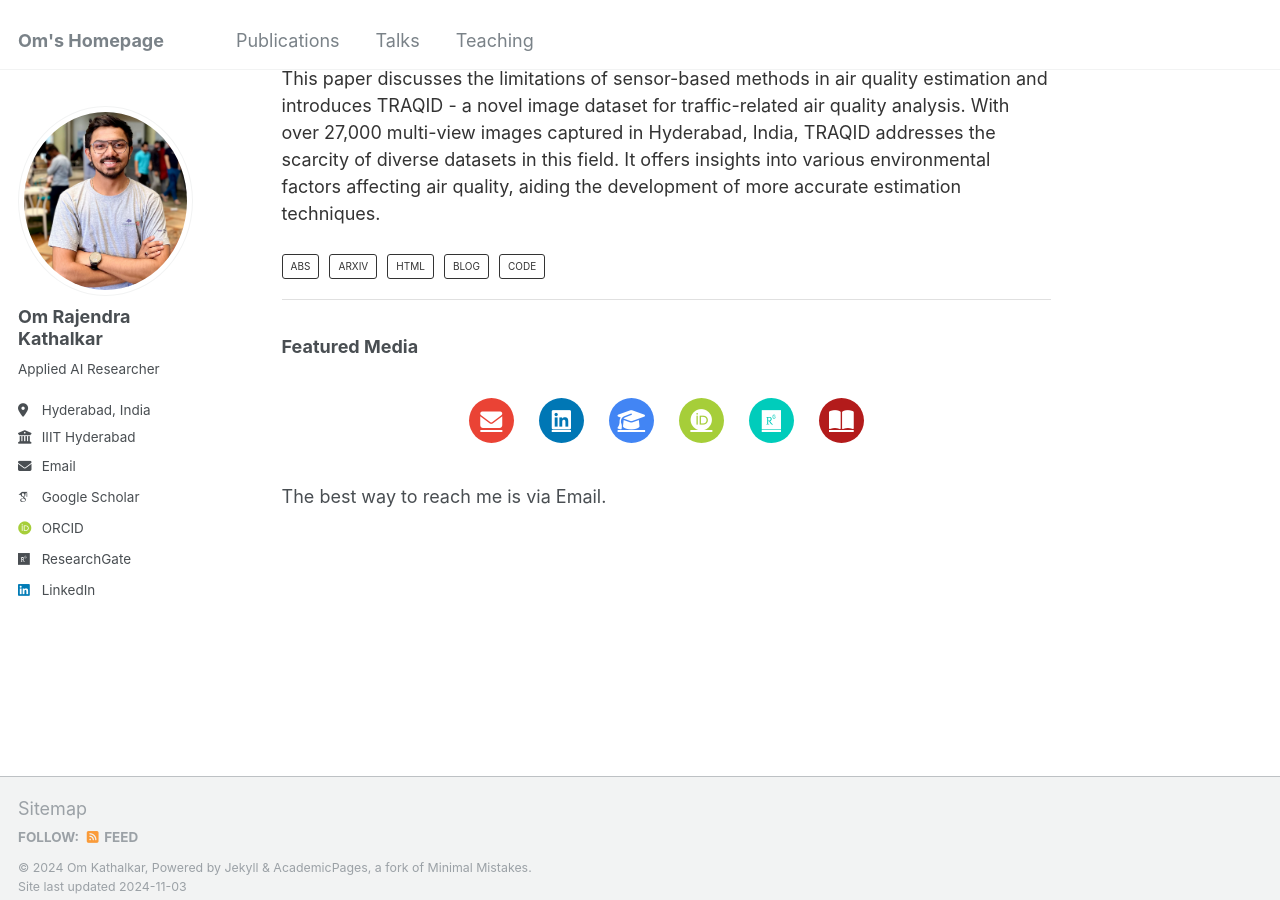
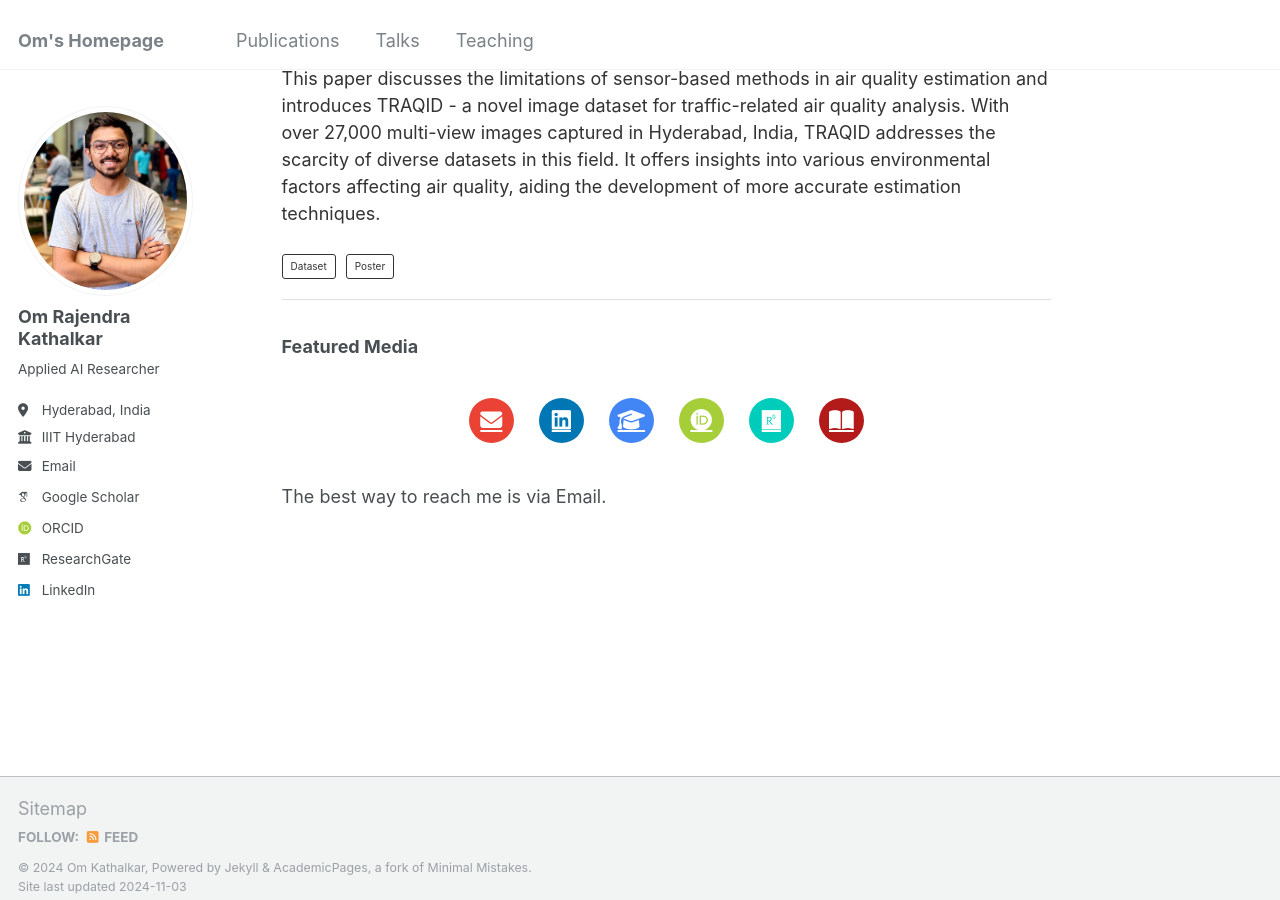
Before and after one commit to omkathalkar/omkathalkar, a Jekyll site: the page built from _pages/about.md, in a window 1280 px wide and 900 px high, scrolled down 1384 px. Built offline with Jekyll 4.4.1, drawn with Linux system fonts in a browser that asks for light colours; some web fonts are replaced.

Commit message:
Update about.md

```diff
--- a/_pages/about.md
+++ b/_pages/about.md
@@ -122,11 +122,8 @@ diverse datasets in this field. It offers insights into various environmental fa
 development of more accurate estimation techniques.
       </p>
       <div class="publication-links">
-        <a href="#" class="button">ABS</a>
-        <a href="#" class="button">ARXIV</a>
-        <a href="#" class="button">HTML</a>
-        <a href="#" class="button">BLOG</a>
-        <a href="#" class="button">CODE</a>
+        <a href="https://github.com/omkathalkar/TRAQID-Traffic-Related-Air-Quality-Image-Dataset" class="button">Dataset</a>
+        <a href="https://rndshowcase.iiit.ac.in/tto2024/TTO_website_data/PDF/355.pdf" class="button">Poster</a>
       </div>
       <div class="publication-year">2024</div>
     </div>
```
